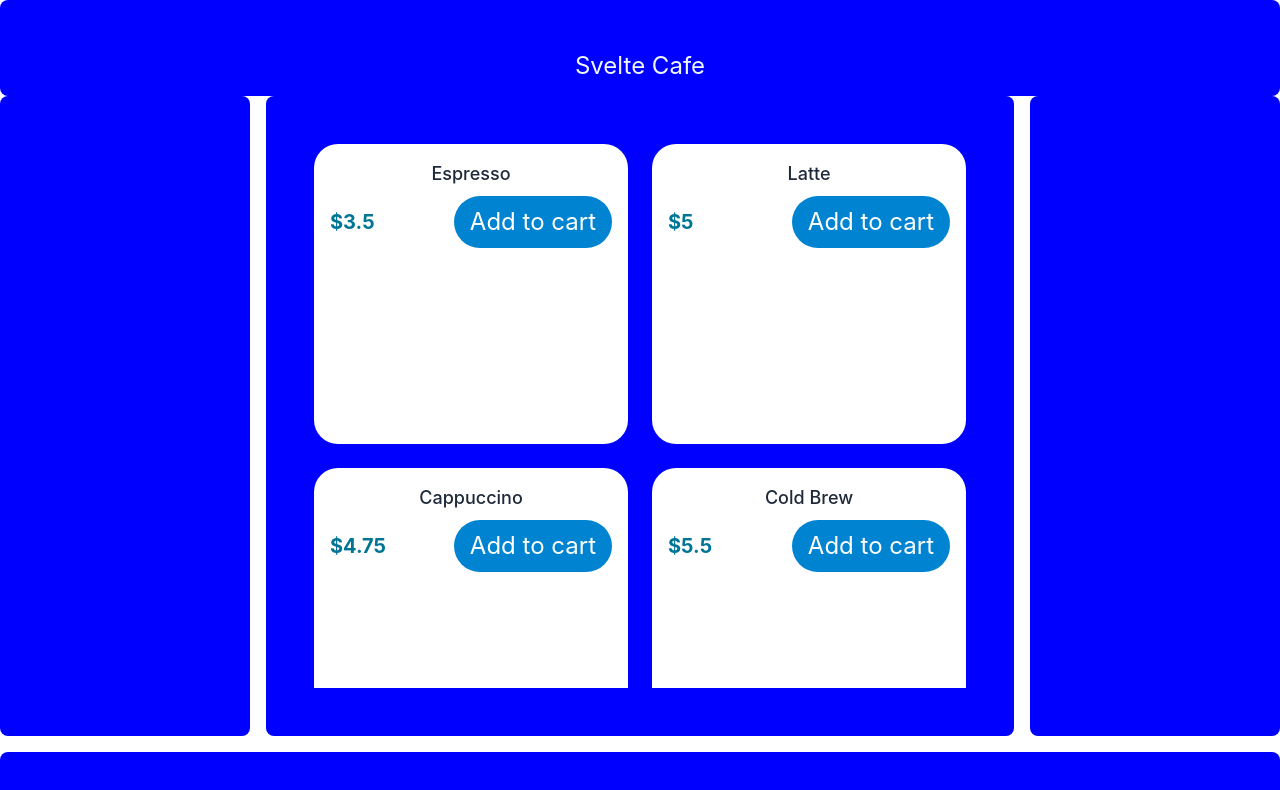
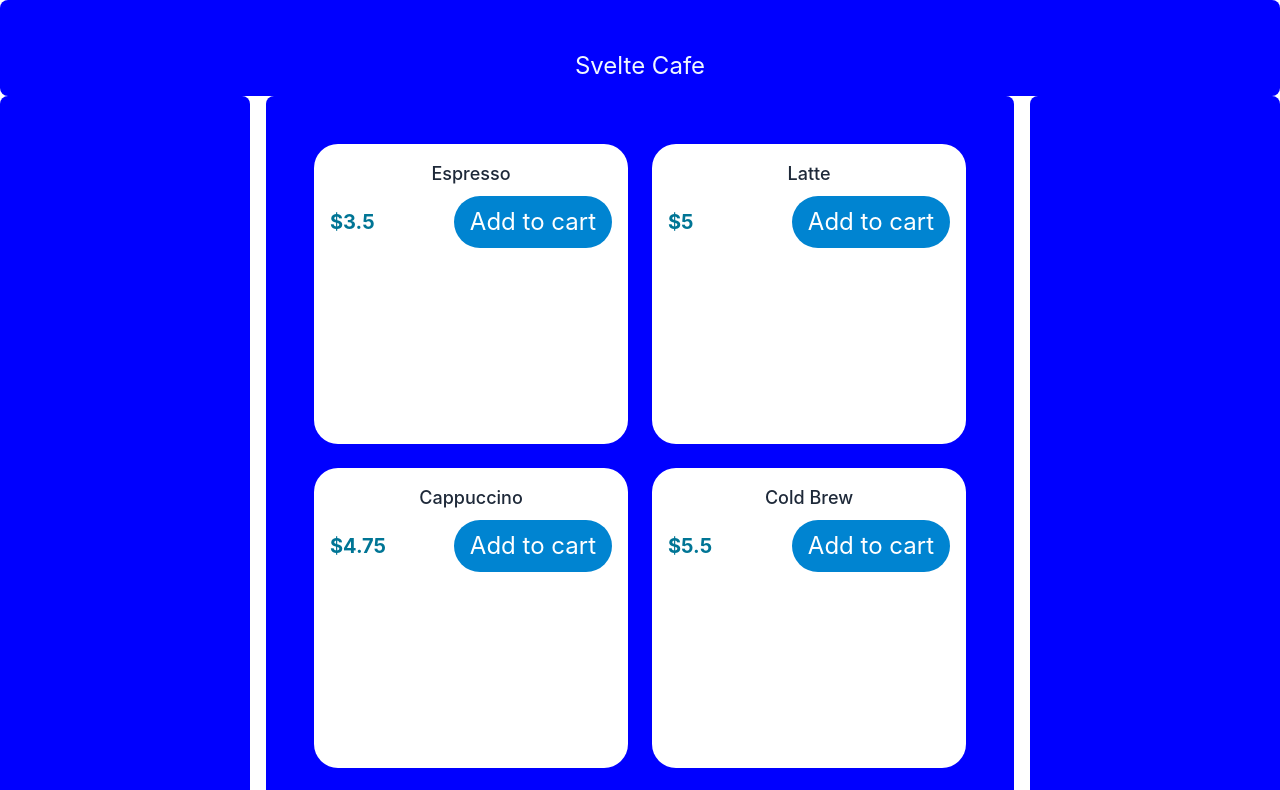
Before and after one commit to jasonaruiz95/svelte-cafe, a SvelteKit app: page / in a window 1280 px wide. Shown: the top 790 px of the page. Built offline with nearby package versions, Linux system fonts and the light colour scheme.

Commit message:
Updated the margins on the h1 tags, updated the size of the middle row to be 1fr

```diff
--- a/src/routes/layout.css
+++ b/src/routes/layout.css
@@ -1,11 +1,16 @@
 @import 'tailwindcss';
 @plugin '@tailwindcss/forms';
 @plugin '@tailwindcss/typography';
+.layoutItem h1,
+.layoutItem h2,
+.layoutItem h3 {
+	margin: 0;
+}
 
 .layoutContainer {
 	display: grid;
 	grid-template-columns: 250px 1fr 250px;
-	grid-template-rows: 10vh 80vh 10vh;
+	grid-template-rows: 10vh 1fr 10vh;
 	/* justify-content: center; */
 	grid-template-areas:
 		'header header header'
```
